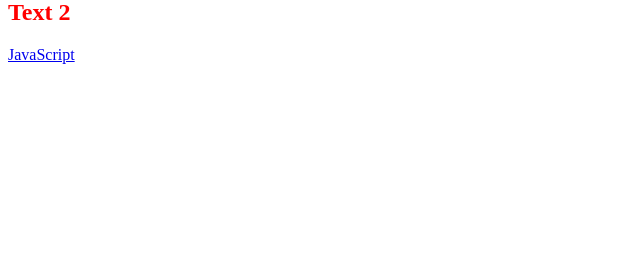
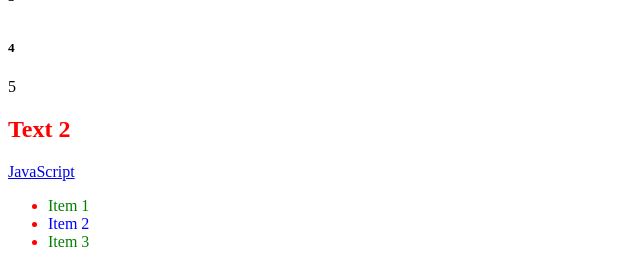
Before and after one commit to ekaterinazimakina/autotests-ui, a Python web app: template templates/index.html in a window 1280 px wide. Shown: the part 962-1229 px from the top of the page, without its empty margins (0-640 px from the left). Before the commit the page ends 1026 px from the top, so only its background shows below. Run offline with Jinja, Linux system fonts and the light colour scheme; the template is opened without the code that fills it, so the values that code supplies are empty.

Commit message:
XPath Локаторы

```diff
--- a/templates/index.html
+++ b/templates/index.html
@@ -43,8 +43,10 @@
 <body>
 <div class="Python">
 
-    <h1 id="h1-text">Text</h1>
-    <h2 class="h2-text">Text 2</h2>
+    <h1 id="h1-text">H1 Text</h1>
+    <h1>H1 Text 2</h1>
+    <h1>H11 Text 2</h1>
+    <h2 class="h2-text">H2 Text 2</h2>
     <h6 class="h2-text h6-text">Text 3</h6>
     <p>Hello <span style="color: darkgreen">dear friends</span></p>
     <a href="https://stepik.org/lesson/1452311/step/2?unit=1471322" target="_blank">Python</a>
@@ -99,6 +101,11 @@
 <div class="JavaScript">
     <h2 class="h2-text">Text 2</h2>
     <a href="https://stepik.org/lesson/1452311/step/2?unit=1471322" target="_blank">JavaScript</a>
+    <ul>
+        <li>Item 1</li>
+        <li>Item 2</li>
+        <li>Item 3</li>
+    </ul>
 </div>
 </body>
 </html>
```
